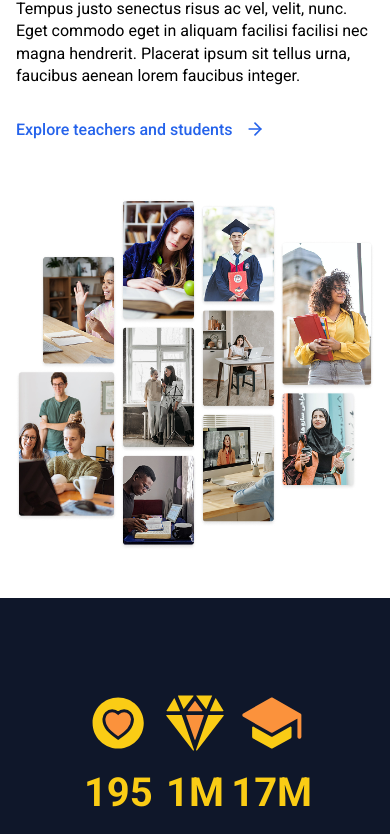
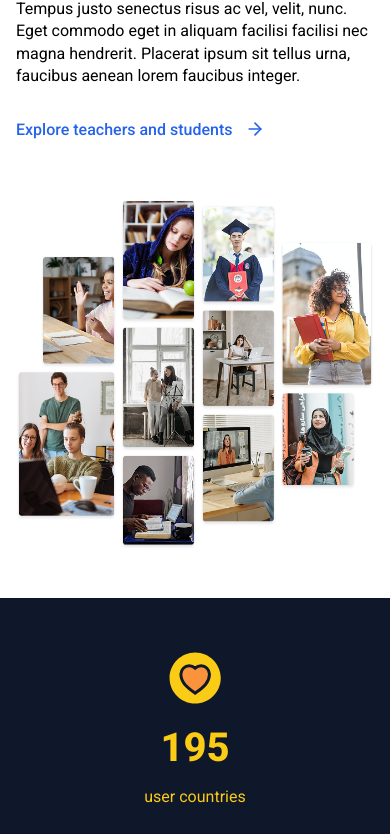
Before and after one commit to f3rnandorj/buzzvel-challenge, a Next.js app: page / in a window 390 px wide. Shown: the part 2817-3651 px from the top of the page. Built offline with nearby package versions, Linux system fonts and the light colour scheme.

Commit message:
Create responsiveness to MetricSection.

```diff
--- a/src/components/HomeSections/MetricsSection/MetricsSection.tsx
+++ b/src/components/HomeSections/MetricsSection/MetricsSection.tsx
@@ -2,8 +2,8 @@ import { MetricItem, MetricItemProps } from "./components/MetricItem";
 
 export function MetricsSection() {
   return (
-    <section className="h-[23.5rem] items-center bg-secondary w-screen relative left-1/2 -translate-x-1/2">
-      <div className="grid grid-cols-3 h-full w-full max-w-[90rem] mx-auto px-20 items-center justify-center">
+    <section className="min-h-[23.5rem] flex items-center bg-secondary w-screen relative left-1/2 -translate-x-1/2">
+      <div className="grid sm:grid-cols-3 h-full w-full max-w-[90rem] mx-auto px-20 items-center justify-center py-12 sm:py-0 gap-12 sm:gap-0">
         {dataToMap.map((item) => (
           <MetricItem key={item.description} {...item} />
         ))}
--- a/src/components/HomeSections/MetricsSection/components/MetricItem.tsx
+++ b/src/components/HomeSections/MetricsSection/components/MetricItem.tsx
@@ -11,7 +11,7 @@ export function MetricItem({ description, iconName, value }: MetricItemProps) {
     <div className="flex flex-col justify-center items-center gap-4">
       <Icon name={iconName} color="text-yellow-app" size={64} />
 
-      <Text as="h2" preset="header" className="text-yellow-app">
+      <Text as="h2" preset="header" className="text-yellow-app font-extrabold">
         {value}
       </Text>
 
--- a/src/components/Text/Text.tsx
+++ b/src/components/Text/Text.tsx
@@ -49,7 +49,7 @@ const variantClassesStyles: Record<TextVariants, string> = {
   descriptionHeader:
     "text-[1.125rem] leading-[1.6] font-normal md:text-[2rem] md:leading-[1.6] md:font-light",
   paragraph:
-    "text-[1.125rem] leading-[1.4] font-normal md:text-[1.5rem] md:leading-[1.6] md:font-normal",
+    "text-[1rem] leading-[1.4] font-normal md:text-[1.5rem] md:leading-[1.6] md:font-normal",
   paragraphNormal:
     "text-[1rem] leading-[1.4] font-normal md:text-[1.25rem] md:leading-[1.8] md:font-normal",
   paragraphMedium:
```
